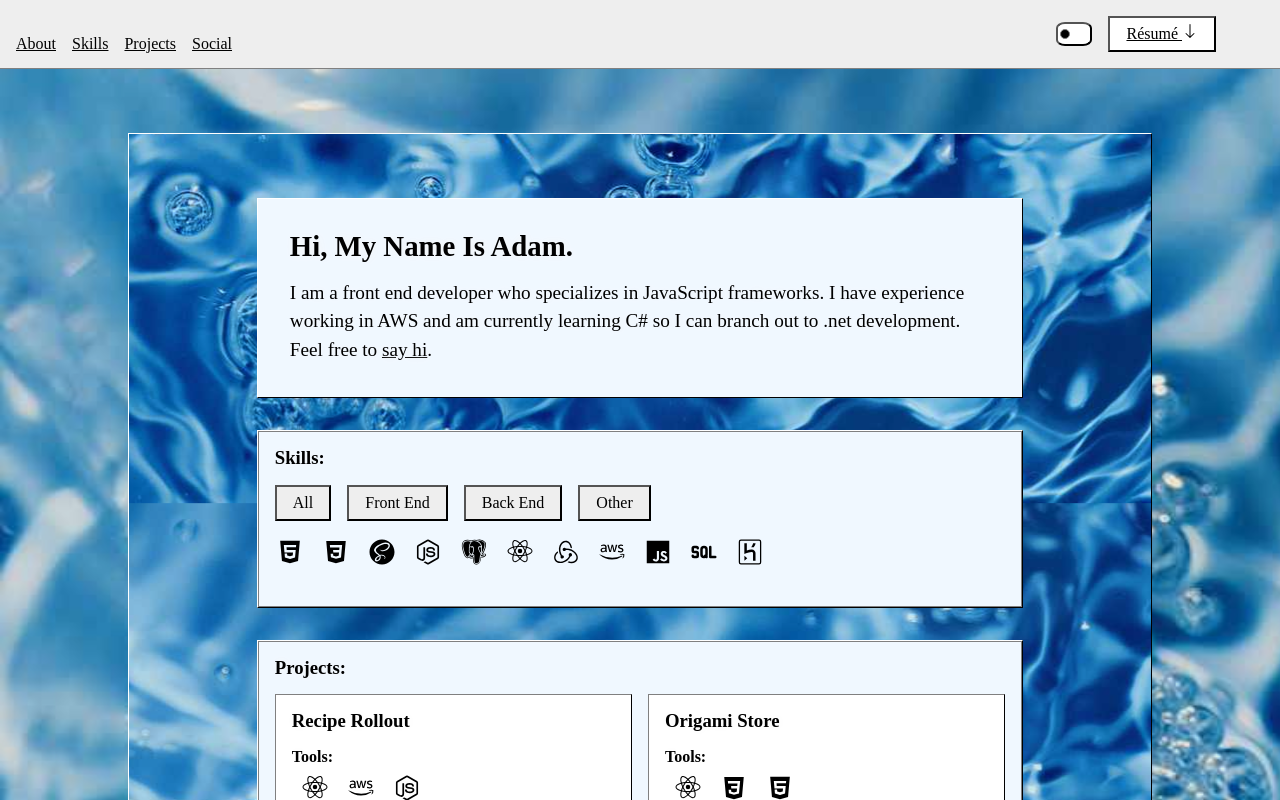
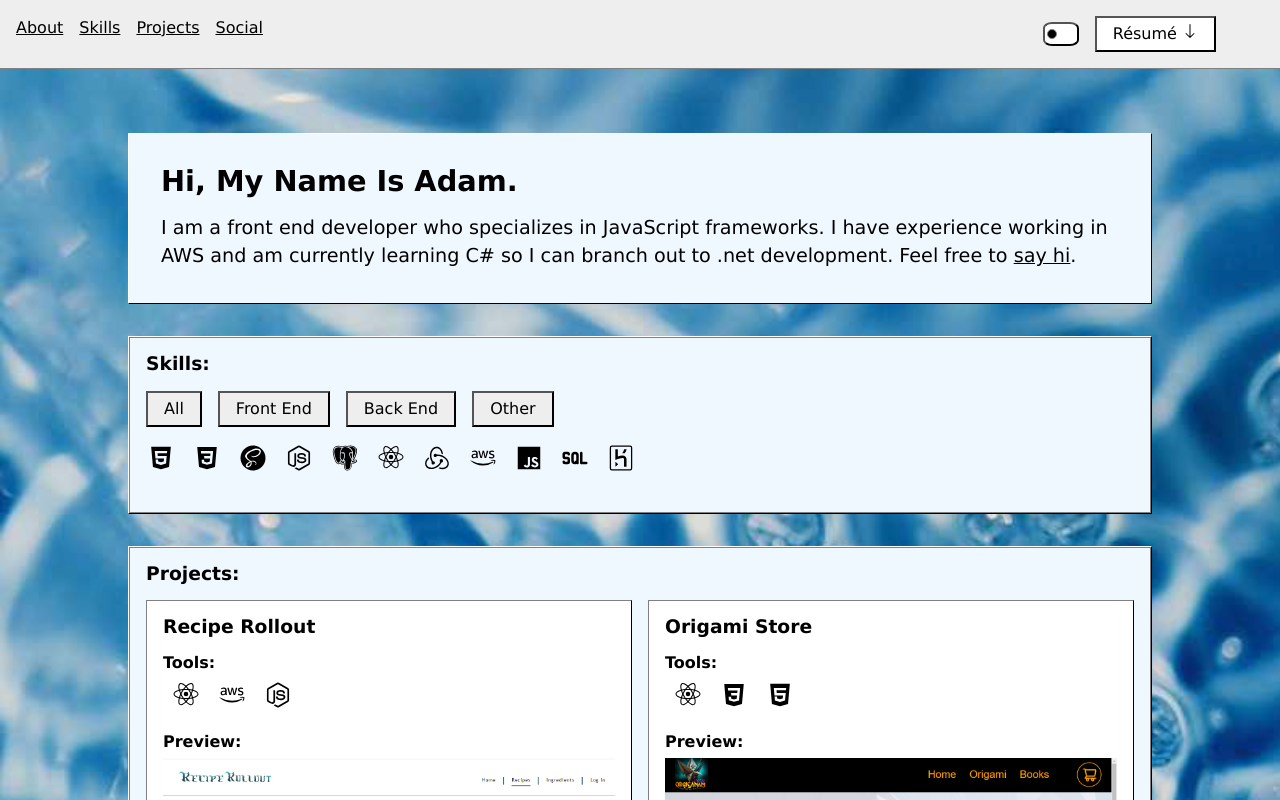
Before and after one commit to wildcard329/portfolio, a React (Vite) app: page / in a window 1280 px wide. Shown: the top 800 px of the page. Built offline with nearby package versions, Linux system fonts and the light colour scheme.

Commit message:
[mob-002] fixed mobile nav button and disabled background animations

```diff
--- a/src/App.jsx
+++ b/src/App.jsx
@@ -17,7 +17,7 @@ const App = () => {
   return(
     <div id="portfolio" className={theme}>
       <Header />
-      <div className={`animation-bg ${theme === 'dark' ? 'dark-animation' : 'light-animation'}`}>
+      <div>
         <section className='z-1 shrink-width card-border'>
           <Profile />
         </section>
--- a/src/components/Header.css
+++ b/src/components/Header.css
@@ -22,6 +22,26 @@
   gap: 1rem;
   position: absolute;
   z-index: 2;
+  background-image: none;
+  background-color: #eee;
+  top: 75px;
+  left: 0;
+  margin: 0 auto;
+}
+
+.nav-list li {
+  gap: 1rem;
+  width: 100vw;
+  text-align: center;
+  margin-left: 0;
+}
+
+.nav-list li {
+  border-bottom: thin solid black;
+}
+
+.nav-list:last-child {
+  border-bottom: none;
 }
 
 #mode-btn {
@@ -57,6 +77,10 @@
   background-color: white;
 }
 
+.resume-btn a {
+  text-decoration: none;
+}
+
 .right {
   right: 2px;
   background-color: white;
@@ -88,11 +112,19 @@
 @media (min-width: 768px) {
   .nav-list {
     flex-direction: row;
+    padding: auto;
+    top: auto;
+    left: auto;
+    position: static;
+  }
+  .nav-list li {
+    width: min-content;
+    border-bottom: none;
   }
   .mobile-nav-btn {
     display: none;
   }
   .mobile-hidden {
-    display: flex;
+    display: block;
   }
 }
--- a/src/components/Header.jsx
+++ b/src/components/Header.jsx
@@ -22,11 +22,11 @@ const Header = () => {
 
   return(
     <header id="app-header" className={theme}>
-      <nav>
-        <button className="mobile-nav-btn" onClick={toggleMenu}>
-          <RxHamburgerMenu size={30} />
-        </button>
-        <ul className="nav-list" ref={navRef}>
+      <button className="mobile-nav-btn" onClick={toggleMenu}>
+        <RxHamburgerMenu size={30} />
+      </button>
+      <nav ref={navRef} className="mobile-hidden">
+        <ul className="nav-list">
           <li><a href="#about">About</a></li>
           <li><a href="#skills">Skills</a></li>
           <li><a href="#projects">Projects</a></li>
--- a/src/index.css
+++ b/src/index.css
@@ -16,6 +16,7 @@ html {
 body, h1, h2, h3, h4, p,
 figure, blockquote, dl, dd {
   margin: 0;
+  font-family: 'Lucida Sans', 'Lucida Sans Regular', 'Lucida Grande', 'Lucida Sans Unicode', Geneva, Verdana, sans-serif;
 }
 
 /* Remove list styles on ul, ol elements with a list role, which suggests default styling will be removed */
```
